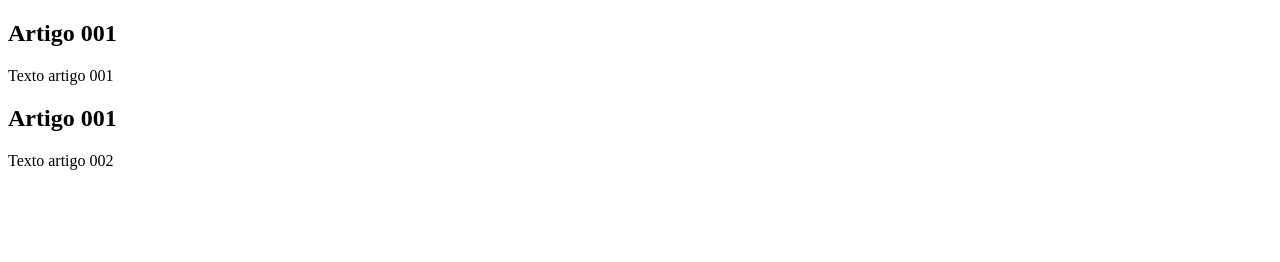
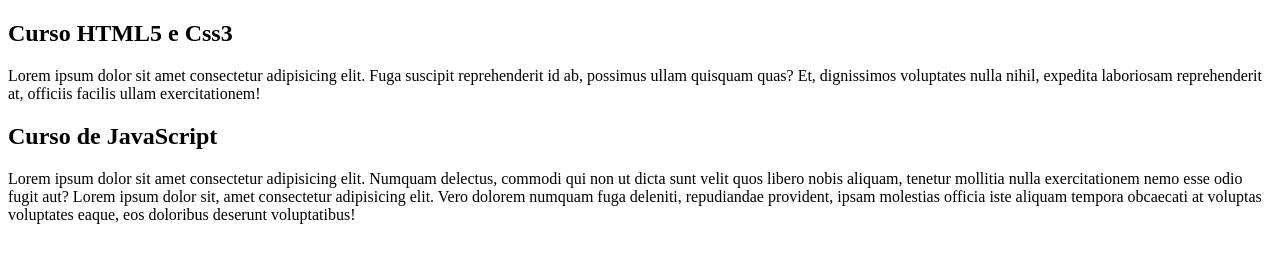
Before and after one commit to Perinho721996/sitedoprojeto, a plain HTML site: page index.html in a window 1280 px wide. Drawn offline with Linux system fonts and the light colour scheme.

Commit message:
Update index.html

```diff
--- a/index.html
+++ b/index.html
@@ -3,17 +3,19 @@
 <head>
     <meta charset="UTF-8">
     <meta name="viewport" content="width=device-width, initial-scale=1.0">
-    <title>Document</title>
+    <title>Curso Grátis</title>
 </head>
 <body><main>
     <header>
         <article>
-            <h2>Artigo 001</h2>
-        <p>Texto artigo 001</p>
+            <h2>Curso HTML5 e Css3</h2>
+        <p>Lorem ipsum dolor sit amet consectetur adipisicing elit. Fuga suscipit reprehenderit id ab, possimus ullam quisquam quas? Et, dignissimos voluptates nulla nihil, expedita laboriosam reprehenderit at, officiis facilis ullam exercitationem!</p>
 </article>
 <article>
-    <h2>Artigo 001</h2>
-    <p>Texto artigo 002</p>
+    <h2>Curso de JavaScript</h2>
+    <p>Lorem ipsum dolor sit amet consectetur adipisicing elit. Numquam delectus, commodi qui non ut dicta sunt velit quos libero nobis aliquam, tenetur mollitia nulla exercitationem nemo esse odio fugit aut?
+        Lorem ipsum dolor sit, amet consectetur adipisicing elit. Vero dolorem numquam fuga deleniti, repudiandae provident, ipsam molestias officia iste aliquam tempora obcaecati at voluptas voluptates eaque, eos doloribus deserunt voluptatibus!
+    </p>
 </article>
     </header>
 </main>
```
